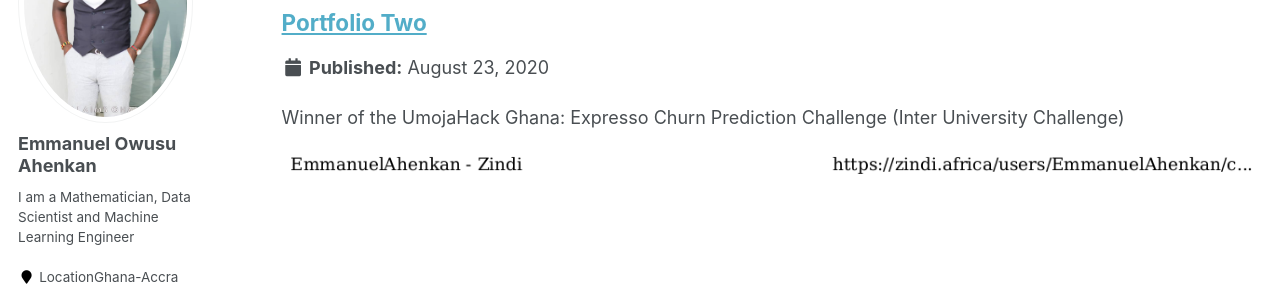
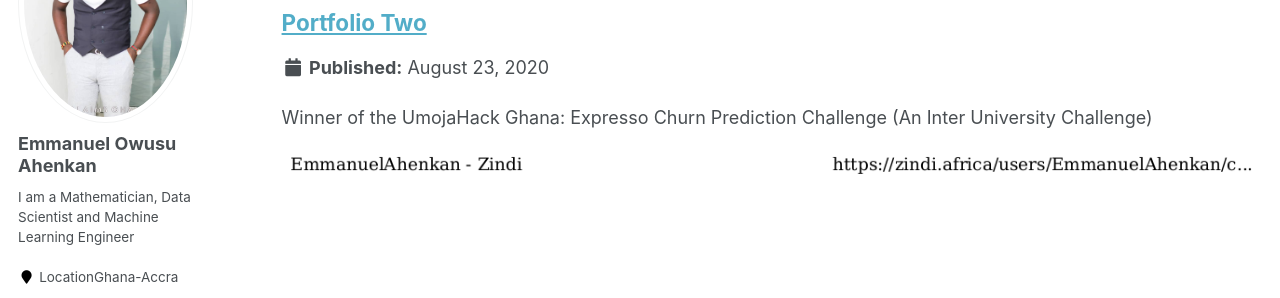
Before and after one commit to EmmanuelOwusu/EmmanuelOwusu.github.io, a Jekyll site: the page built from _pages/portfolio.html, in a window 1280 px wide and 900 px high, scrolled down 1277 px. Shown: the part 153-451 px from the top of the window. Built offline with Jekyll 4.4.1, drawn with Linux system fonts in a browser that asks for light colours; some web fonts are replaced.

Commit message:
Latest Update on Portfolio 2
Latest Update on Portfolio 2

```diff
--- a/_portfolio/portfolio-2.html
+++ b/_portfolio/portfolio-2.html
@@ -1,5 +1,5 @@
 ---
 title: "Portfolio  Two"
-excerpt: " Winner of the UmojaHack Ghana: Expresso Churn Prediction Challenge (Inter University Challenge) <br/><img src='/images/Zindi_Hackatron.png'>"
+excerpt: " Winner of the UmojaHack Ghana: Expresso Churn Prediction Challenge (An Inter University Challenge) <br/><img src='/images/Zindi_Hackatron.png'>"
 collection: portfolio
 ---
```
